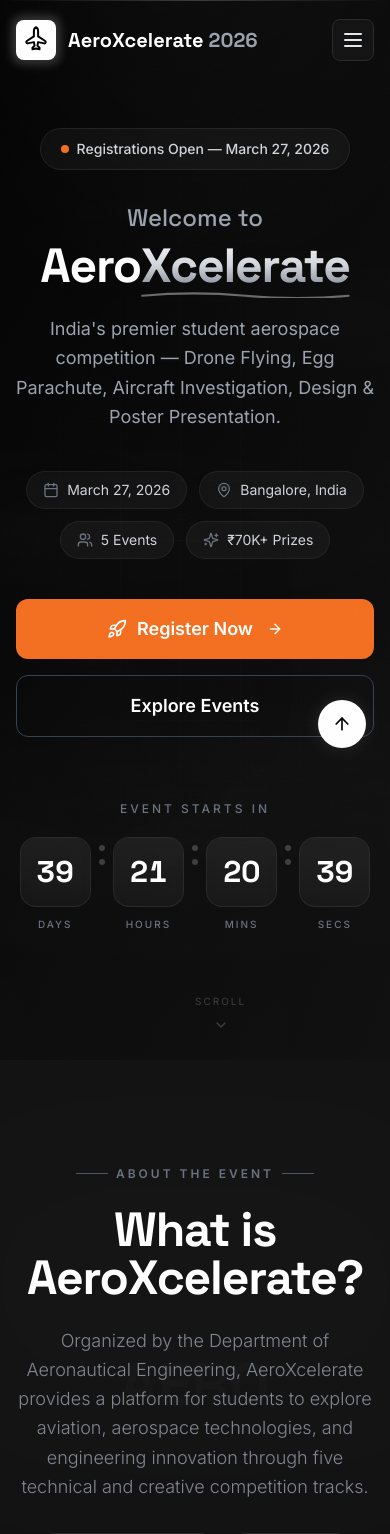
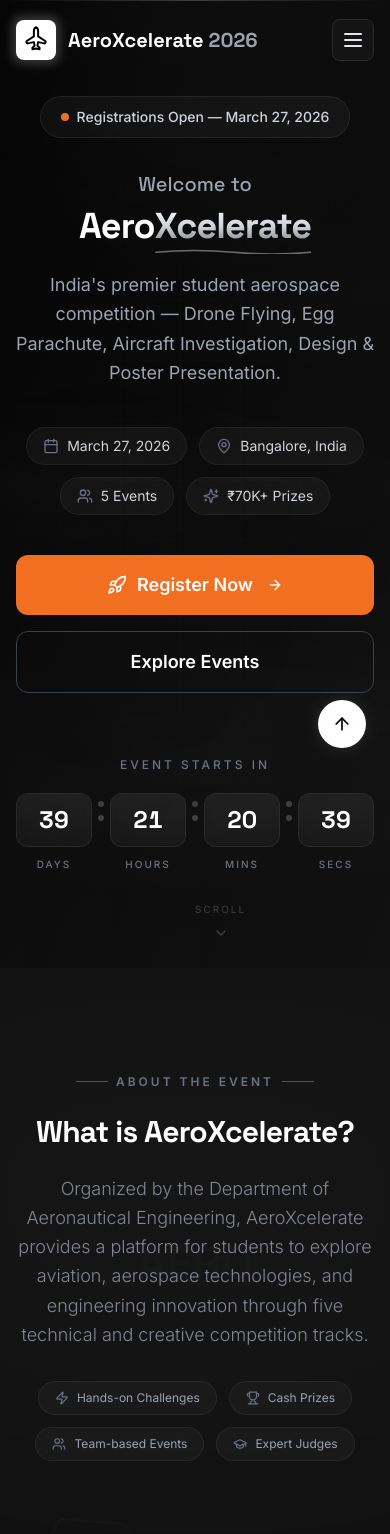
Before and after one commit to Abhishek-M-29/Drone-Habba, a React (Vite) app: page / in a window 390 px wide. Shown: the top 1534 px of the page. Built offline with nearby package versions, Linux system fonts and the light colour scheme.

Commit message:
fiximg braeakpoints on mobile

```diff
--- a/src/components/About.jsx
+++ b/src/components/About.jsx
@@ -73,7 +73,7 @@ const BentoStatCard = ({ stat, index, className = '', large = false }) => {
           <div className={`bg-white/[0.06] rounded-xl flex items-center justify-center group-hover:bg-white/[0.1] transition-colors ${large ? 'w-16 h-16 mb-6' : 'w-12 h-12 mb-5'}`}>
             <stat.icon className={`text-gray-400 group-hover:text-white transition-colors ${large ? 'w-8 h-8' : 'w-6 h-6'}`} />
           </div>
-          <p className={`font-display font-bold text-white mb-1 tabular-nums ${large ? 'text-6xl sm:text-7xl' : 'text-4xl sm:text-5xl'}`}>
+          <p className={`font-display font-bold text-white mb-1 tabular-nums ${large ? 'text-5xl sm:text-7xl' : 'text-3xl sm:text-5xl'}`}>
             {stat.prefix || ''}{count}{stat.suffix}
           </p>
           <p className={`text-gray-500 ${large ? 'text-base mt-2' : 'text-sm'}`}>{stat.label}</p>
@@ -200,13 +200,13 @@ const About = () => {
           className="text-center mb-20 relative"
         >
           {/* Large watermark text */}
-          <span className="absolute inset-x-0 top-1/2 -translate-y-1/2 text-[clamp(60px,12vw,160px)] font-display font-bold text-white/[0.015] select-none pointer-events-none leading-none">
+          <span className="absolute inset-x-0 top-1/2 -translate-y-1/2 text-[clamp(40px,12vw,160px)] font-display font-bold text-white/[0.015] select-none pointer-events-none leading-none">
             AERO
           </span>
           <span className="inline-flex items-center gap-2 text-gray-500 text-xs font-semibold uppercase tracking-[0.25em] mb-4 relative">
             <span className="w-8 h-px bg-gray-600" />About the Event<span className="w-8 h-px bg-gray-600" />
           </span>
-          <h2 className="section-heading mt-2 !text-5xl sm:!text-6xl relative">
+          <h2 className="section-heading mt-2 !text-3xl sm:!text-5xl md:!text-6xl relative">
             What is <span className="text-white">AeroXcelerate</span>?
           </h2>
           <p className="section-subheading max-w-3xl mx-auto mt-5 text-gray-400/80 leading-relaxed relative">
@@ -241,7 +241,7 @@ const About = () => {
           className="relative mb-16"
         >
           {/* Outer decorative frame */}
-          <div className="relative bg-gradient-to-b from-white/[0.03] via-white/[0.015] to-transparent border border-white/[0.06] rounded-3xl p-8 sm:p-12 lg:p-16 overflow-hidden">
+          <div className="relative bg-gradient-to-b from-white/[0.03] via-white/[0.015] to-transparent border border-white/[0.06] rounded-3xl p-5 sm:p-12 lg:p-16 overflow-hidden">
             {/* Corner HUD brackets */}
             <div className="absolute top-4 left-4 w-8 h-8 border-t border-l border-white/[0.12] rounded-tl-lg" />
             <div className="absolute top-4 right-4 w-8 h-8 border-t border-r border-white/[0.12] rounded-tr-lg" />
@@ -330,7 +330,7 @@ const About = () => {
           >
             <span className="text-gray-600 text-[10px] font-semibold uppercase tracking-[0.3em]">By the Numbers</span>
           </motion.div>
-          <div className="grid grid-cols-2 lg:grid-cols-4 gap-4 sm:gap-5 relative auto-rows-[minmax(160px,auto)]">
+          <div className="grid grid-cols-2 lg:grid-cols-4 gap-3 sm:gap-5 relative auto-rows-[minmax(130px,auto)] sm:auto-rows-[minmax(160px,auto)]">
             {/* Hero card — Participants */}
             <BentoStatCard stat={stats[0]} index={0} className="col-span-2 row-span-2" large />
             {/* Events */}
@@ -357,7 +357,7 @@ const About = () => {
             <span className="inline-flex items-center gap-2 text-gray-500 text-xs font-semibold uppercase tracking-[0.25em] mb-4">
               <span className="w-8 h-px bg-gray-600" />Hosted By<span className="w-8 h-px bg-gray-600" />
             </span>
-            <h3 className="section-heading !text-4xl sm:!text-5xl mb-3">Hosted By</h3>
+            <h3 className="section-heading !text-3xl sm:!text-4xl md:!text-5xl mb-3">Hosted By</h3>
             <div className="w-20 h-0.5 bg-gradient-to-r from-gray-600 via-white/30 to-gray-600 mx-auto rounded-full" />
           </motion.div>
 
--- a/src/components/Events.jsx
+++ b/src/components/Events.jsx
@@ -18,7 +18,7 @@ const FeaturedCard = ({ event, onClick }) => {
       {/* Glow line on hover */}
       <div className="absolute top-0 inset-x-0 h-px bg-gradient-to-r from-transparent via-white/60 to-transparent opacity-0 group-hover:opacity-100 transition-opacity duration-500 z-10" />
 
-      <div className="grid lg:grid-cols-2 min-h-[340px]">
+      <div className="grid lg:grid-cols-2 min-h-0 lg:min-h-[340px]">
         {/* Image side */}
         <div className="relative h-64 lg:h-full overflow-hidden">
           <img src={event.image} alt={event.title} className="w-full h-full object-cover transition-transform duration-700 group-hover:scale-105" />
@@ -34,7 +34,7 @@ const FeaturedCard = ({ event, onClick }) => {
 
         {/* Content side */}
         <div className="relative bg-space-200 p-8 lg:p-10 flex flex-col justify-center">
-          <div className="absolute top-6 right-8 text-[80px] font-display font-black text-white/[0.03] leading-none select-none">
+          <div className="absolute top-6 right-8 text-[50px] sm:text-[80px] font-display font-black text-white/[0.03] leading-none select-none">
             01
           </div>
           <div className="flex items-center gap-3 mb-4">
--- a/src/components/FAQ.jsx
+++ b/src/components/FAQ.jsx
@@ -78,7 +78,7 @@ const FAQ = () => {
         </motion.div>
 
         {/* FAQ Content */}
-        <div className="grid lg:grid-cols-2 gap-8">
+        <div className="grid lg:grid-cols-2 gap-5 lg:gap-8">
           {/* Left Column */}
           <div className="card">
             {leftColumn.map((item) => (
@@ -113,8 +113,8 @@ const FAQ = () => {
         >
           <div className="card inline-block max-w-xl mx-auto">
             <div className="flex flex-col sm:flex-row items-center gap-4 text-center sm:text-left">
-              <div className="w-16 h-16 bg-white/10 rounded-full flex items-center justify-center flex-shrink-0">
-                <MessageCircle className="w-8 h-8 text-gray-300" />
+              <div className="w-12 h-12 sm:w-16 sm:h-16 bg-white/10 rounded-full flex items-center justify-center flex-shrink-0">
+                <MessageCircle className="w-6 h-6 sm:w-8 sm:h-8 text-gray-300" />
               </div>
               <div className="flex-1">
                 <h3 className="text-lg font-display font-semibold text-white mb-1">
--- a/src/components/Footer.jsx
+++ b/src/components/Footer.jsx
@@ -59,7 +59,7 @@ const Footer = () => {
 
       {/* Main Footer Content */}
       <div className="relative max-w-7xl mx-auto px-4 sm:px-6 lg:px-8 py-16">
-        <div className="grid lg:grid-cols-4 gap-12">
+        <div className="grid sm:grid-cols-2 lg:grid-cols-4 gap-8 lg:gap-12">
           {/* Brand Column */}
           <div className="lg:col-span-1">
             <a href="#home" onClick={(e) => { e.preventDefault(); scrollToSection('#home'); }} className="flex items-center gap-3 mb-6">
@@ -202,7 +202,7 @@ const Footer = () => {
       {/* Bottom Bar */}
       <div className="relative border-t border-slate-border">
         <div className="max-w-7xl mx-auto px-4 sm:px-6 lg:px-8 py-6">
-          <div className="flex flex-col sm:flex-row items-center justify-between gap-4">
+          <div className="flex flex-col sm:flex-row items-center justify-between gap-3 text-center sm:text-left">
             <p className="text-steel text-sm text-center sm:text-left">
               © 2026 AeroXcelerate. Organized by <span className="text-gray-300">Department of Aeronautical Engineering</span>, Acharya Institute of Technology.
             </p>
--- a/src/components/Hero.jsx
+++ b/src/components/Hero.jsx
@@ -54,10 +54,10 @@ const Hero = () => {
   };
 
   const CountdownBlock = ({ value, label }) => (
-    <div className="flex flex-col items-center">
-      <div className="relative bg-white/[0.04] border border-white/[0.08] backdrop-blur-sm rounded-2xl p-4 sm:p-5 min-w-[68px] sm:min-w-[90px] group hover:border-white/20 transition-all duration-300">
-        <div className="absolute inset-0 rounded-2xl bg-gradient-to-b from-white/[0.03] to-transparent" />
-        <span className="relative block text-3xl sm:text-5xl font-display font-bold text-white text-center tabular-nums">
+    <div className="flex flex-col items-center flex-1 sm:flex-initial">
+      <div className="relative bg-white/[0.04] border border-white/[0.08] backdrop-blur-sm rounded-xl sm:rounded-2xl p-2.5 sm:p-5 w-full sm:min-w-[90px] group hover:border-white/20 transition-all duration-300">
+        <div className="absolute inset-0 rounded-xl sm:rounded-2xl bg-gradient-to-b from-white/[0.03] to-transparent" />
+        <span className="relative block text-2xl sm:text-5xl font-display font-bold text-white text-center tabular-nums">
           {String(value).padStart(2, '0')}
         </span>
       </div>
@@ -108,7 +108,7 @@ const Hero = () => {
       </div>
 
       {/* Main Content — 2-col on lg */}
-      <div className="relative max-w-7xl mx-auto px-4 sm:px-6 lg:px-8 py-32 lg:py-40 w-full">
+      <div className="relative max-w-7xl mx-auto px-4 sm:px-6 lg:px-8 py-24 sm:py-32 lg:py-40 w-full">
         <div className="grid lg:grid-cols-[1fr,420px] xl:grid-cols-[1fr,500px] gap-12 lg:gap-8 items-center">
         <div className="text-center lg:text-left">
           {/* Badge */}
@@ -130,9 +130,9 @@ const Hero = () => {
             initial={{ opacity: 0, y: 30 }}
             animate={{ opacity: 1, y: 0 }}
             transition={{ duration: 0.7, delay: 0.1 }}
-            className="text-5xl sm:text-6xl md:text-7xl lg:text-8xl font-display font-bold text-white mb-6 tracking-tight"
+            className="text-4xl sm:text-5xl md:text-7xl lg:text-8xl font-display font-bold text-white mb-6 tracking-tight"
           >
-            <span className="block text-gray-400 text-2xl sm:text-3xl md:text-4xl font-medium mb-2 tracking-normal">Welcome to</span>
+            <span className="block text-gray-400 text-xl sm:text-2xl md:text-4xl font-medium mb-2 tracking-normal">Welcome to</span>
             <span className="block">
               Aero<span className="relative inline-block">
                 <span className="gradient-text">Xcelerate</span>
@@ -209,7 +209,7 @@ const Hero = () => {
             transition={{ duration: 0.5, delay: 0.55 }}
           >
             <p className="text-gray-500 text-xs mb-5 uppercase tracking-[0.25em] font-medium">Event Starts In</p>
-            <div className="flex justify-center lg:justify-start items-start gap-2 sm:gap-3">
+            <div className="flex justify-center lg:justify-start items-start gap-1.5 sm:gap-3 w-full max-w-sm sm:max-w-none mx-auto lg:mx-0">
               <CountdownBlock value={timeLeft.days} label="Days" />
               <CountdownSep />
               <CountdownBlock value={timeLeft.hours} label="Hours" />
--- a/src/index.css
+++ b/src/index.css
@@ -53,7 +53,7 @@
   }
 
   .section-heading {
-    @apply text-4xl md:text-5xl lg:text-6xl font-display font-bold text-white mb-6 tracking-tight;
+    @apply text-3xl sm:text-4xl md:text-5xl lg:text-6xl font-display font-bold text-white mb-6 tracking-tight;
   }
 
   .section-subheading {
```
